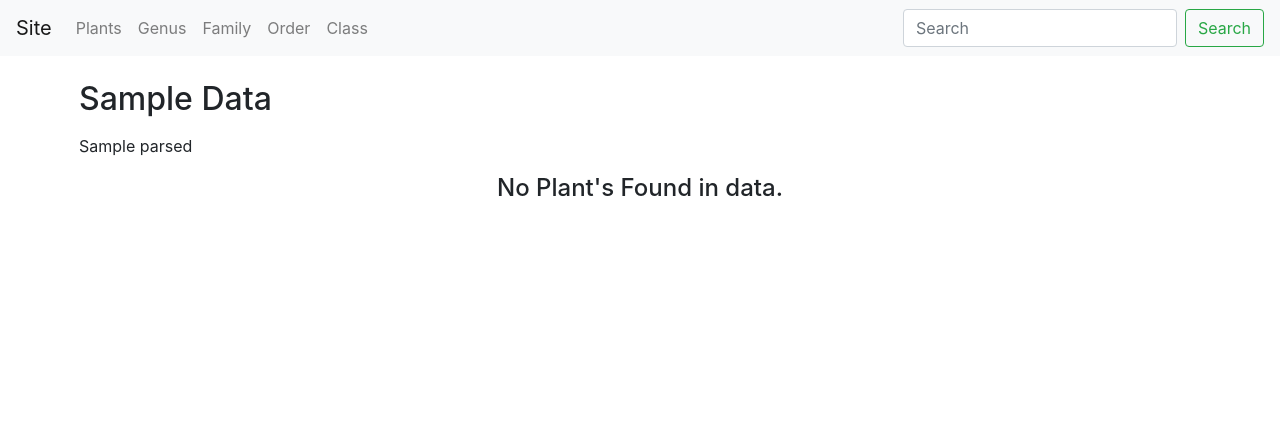
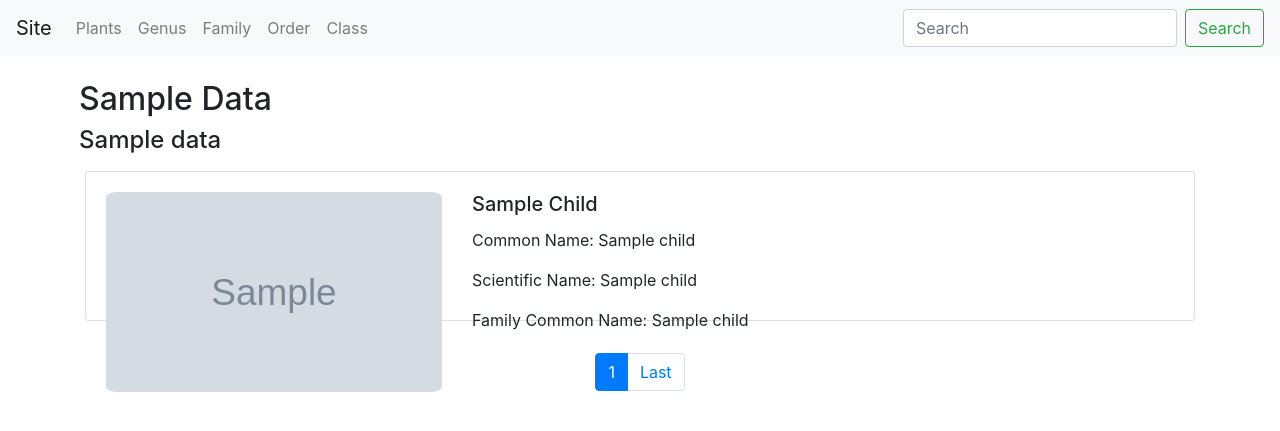
Before and after one commit to tyghtmo/plantCatalogue, a Django app: template plants/templates/singles/single.html in a window 1280 px wide. Shown: the top 431 px of the page. Run offline with Django 3.2, Linux system fonts and the light colour scheme; tables that the repository leaves empty hold one stand-in row (values such as "Sample post"); the template is opened without the code that fills it: values that come from a table or form of the project are taken from there, most other values are stand-ins (such as "Sample title", 1, 10 or a date in 2020); grey boxes marked "Sample" are stand-in pictures; style sheets or scripts are compiled from the project's sources.

Commit message:
Implemented child from parent class.

```diff
--- a/plants/templates/listByParent.html
+++ b/plants/templates/listByParent.html
@@ -1,27 +1,49 @@
 {% load plants_tags %}
 
-<div id="cardList" class="plantList">
-    {% for plant in plants.data%}
+{% if child_type == 'plants' %}
+    {% define "plant" as class%}
+{% else %}
+    {% define "genus" as class%}
+{% endif %}
+
+<div id="cardList" class="{{ class }}List">
+    {% for child in children.data%}
     <div class="container cardContainer">
-        <a href="/plants/{{ plant.slug }}">
-            <div class="card plantCard">
+        <a href="/{{ child_type }}/{{ child.slug }}">
+            <div class="card {{ class }}Card">
                 <div class="card-body row">
+                    <!--{{ child }}-->
+                    {% if child.image_url %}
+                    <div class="col-4">
+                        <img class="plantListImage" src="{{ child.image_url }}" alt="{{ child.scientific_name }}" />
+                    </div>
+                    {% endif %}
+
                     <div class="col">
-                        {% if plant.image_url %}
-                        <img class="plantListImage" src="{{ plant.image_url }}" alt="{{ plant.scientific_name }}" />
-                        {% endif %}
-                    </div>
-                    <div class="col-8">
                         <h5 class="card-title">
-                            {% firstof  plant.common_name plant.scientific_name as value%}
+                            {% firstof child.scientific_name child.name as value%}
                             {{ value|titleCaps|safe }}
                         </h5>
-                        <p class="card-text">Scientific Name: {{ plant.scientific_name }}</p>
-                        <p class="card-text">Family: {{ plant.family }}</p>
-                        {% if plant.family_common_name %}
-                            <p class="card-text">Family Common Name: {{ plant.family_common_name }}</p>
+
+                        {% if child.common_name %}
+                            <p class="card-text">Common Name: {{ child.common_name }}</p>
                         {% endif %}
-                        <p class="card-text">Genus: {{ plant.genus }}</p>
+
+                        {% if  child.scientific_name %}
+                        <p class="card-text">Scientific Name: {{ child.scientific_name }}</p>
+                        {% endif %}
+
+                        {% if child.family %}
+                            {% if not child.family.name %}
+                                <p class="card-text">Family: {{ child.family }}</p>
+                            {% endif %}
+                        {% endif %}
+
+                        {% comment %} <p>{{ child }}</p> {% endcomment %}
+                        {% if child.family_common_name %}
+                            <p class="card-text">Family Common Name: {{ child.family_common_name }}</p>
+                        {% endif %}
+
                     </div>
                 </div>
             </div>
@@ -31,4 +53,4 @@
 
 </div>
 
-{% include 'pagination.html' with parent=plants %}
+{% include 'pagination.html' with parent=children %}
--- a/plants/templates/singles/single.html
+++ b/plants/templates/singles/single.html
@@ -2,25 +2,30 @@
 {% load plants_tags %}
 
 {% block title %}
-    {% firstof genus.data.common_name genus.data.name as value %}
+    {% firstof parent.data.common_name parent.data.name as value %}
     {{ value|titleCaps|safe }}
 {% endblock %}
 
 {% block content %}
     <div class="container-fluid">
         <div class="row">
-            <div class="col">
-                <h2>{{ genus.data.name|titleCaps|safe}}</h2>
-                <p>{{ parsed|safe|linebreaks }}</p>
+            <div class="col mb-2">
+                <h2>{{ parent.data.name|titleCaps|safe}}</h2>
+                <!--DEBUG: {{ parsed|safe|linebreaks }}-->
+
+                {% if parent.data.common_name %}
+                    <h4>{{ parent.data.common_name }}</h4>
+                {% endif %}
+
             </div>
         </div>
     </div>
 
-{% if plants.data %}
-    {% include 'listByParent.html' with plants=plants %}
+{% if children.data %}
+    {% include 'listByParent.html' with children=children child_type=child_type %}
 {% else %}
     <div class="container">
-        <h4 class="text-center">No Plant's Found in data. </h4>
+        <h4 class="text-center">No Children Found in data. </h4>
     </div>
 {% endif %}
 
--- a/plants/templatetags/plants_tags.py
+++ b/plants/templatetags/plants_tags.py
@@ -14,3 +14,8 @@ def titleCaps(value):
 @register.filter
 def stripSlashes(value):
     return value.replace('/', '')
+
+
+@register.simple_tag
+def define(val=None):
+  return val
```
Also changed, not shown: plants/controllers/plants.py (+19 -2 lines), plants/views.py (+15 -13 lines).
